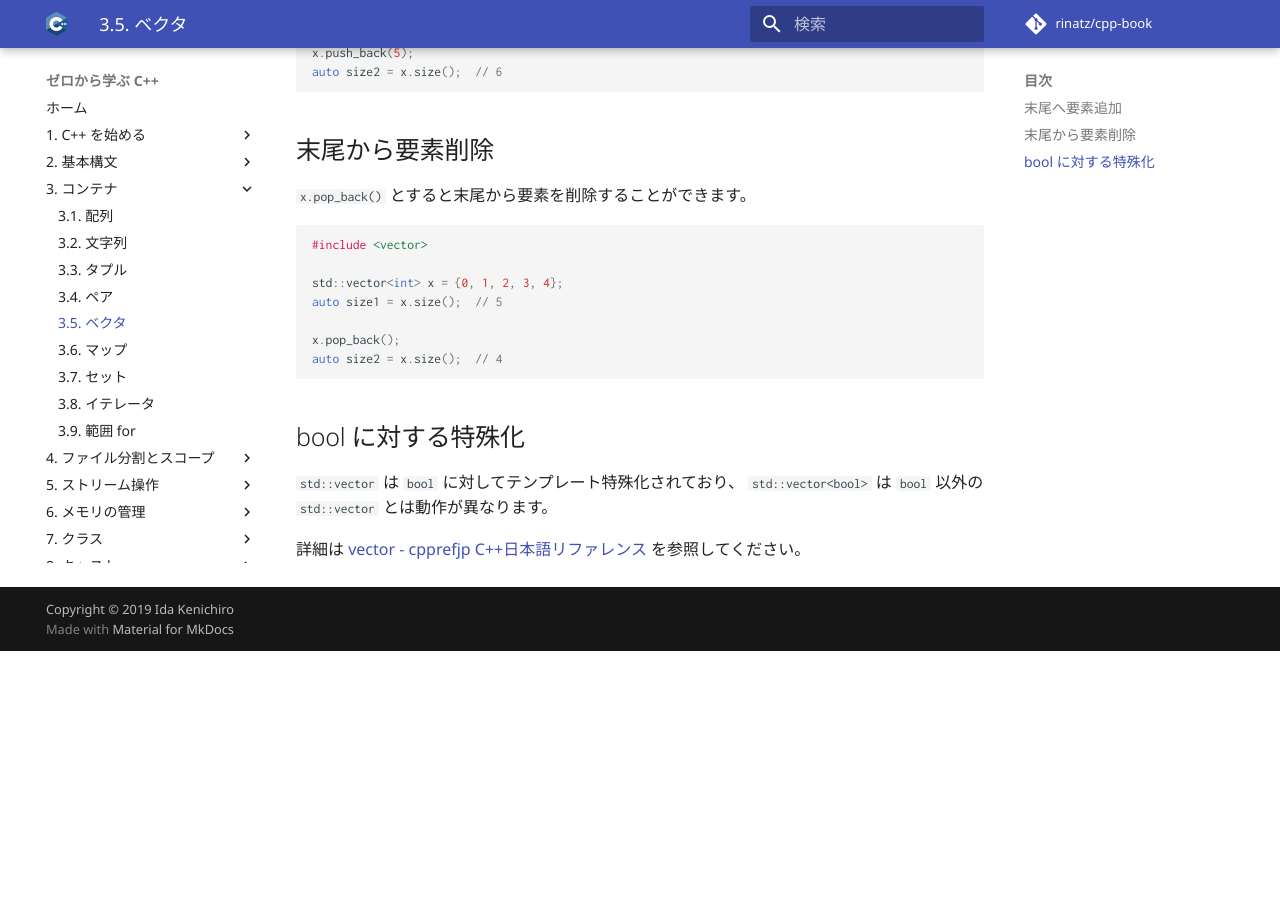
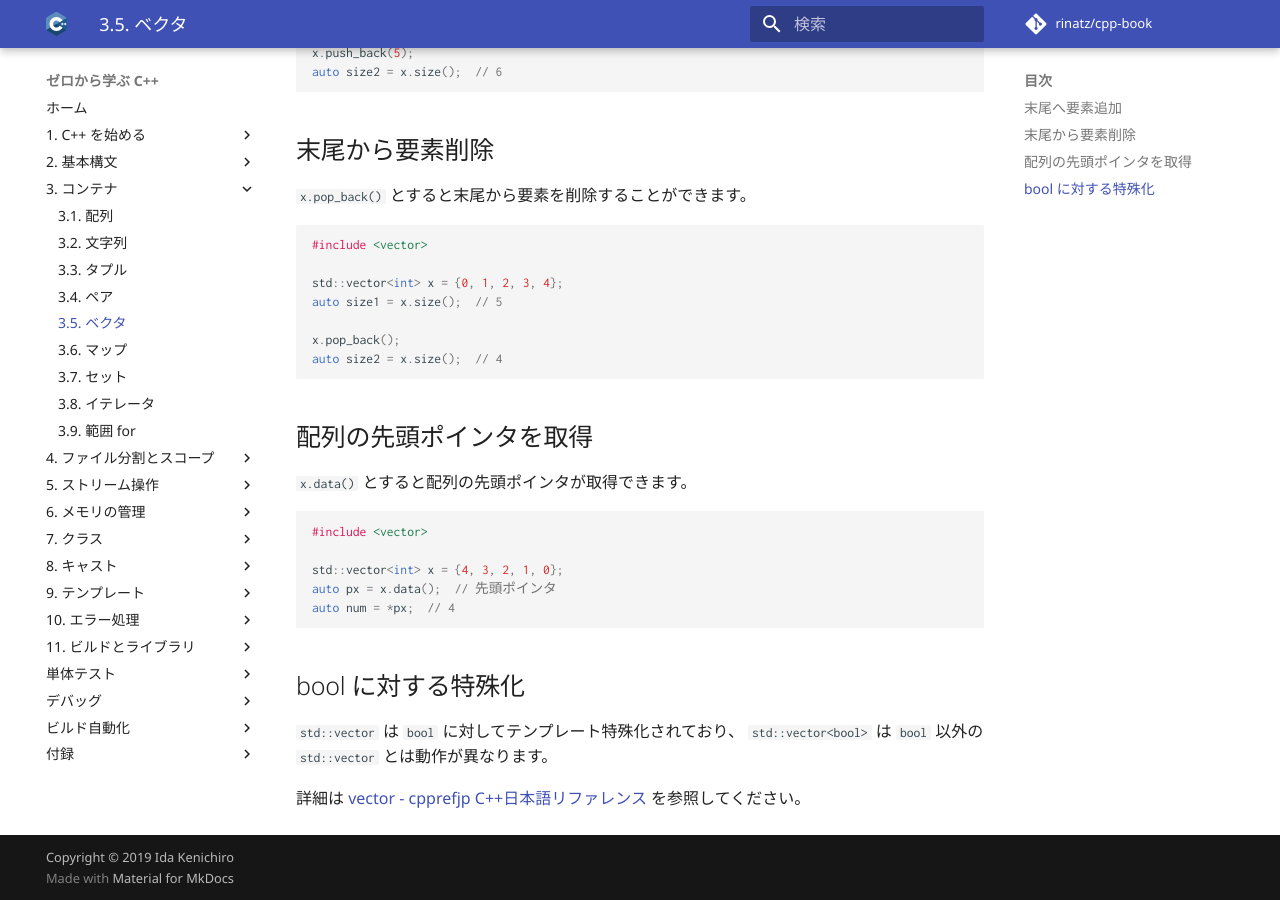
Before and after one commit to rinatz/cpp-book, an MkDocs documentation site: the page built from docs/ch03-05-vectors.md, in a window 1280 px wide and 900 px high, scrolled down 715 px. Built offline with MkDocs 1.6.1 and Material for MkDocs 9.7.7, drawn with Linux system fonts in a browser that asks for light colours; comment, search, counter and statistics services are not loaded; before the commit the page ends 1366 px from its top, so only the background shows below that.

Commit message:
Explain std::vector::data

````diff
--- a/docs/ch03-05-vectors.md
+++ b/docs/ch03-05-vectors.md
@@ -50,6 +50,18 @@ x.pop_back();
 auto size2 = x.size();  // 4
 ```
 
+## 配列の先頭ポインタを取得
+
+`x.data()` とすると配列の先頭ポインタが取得できます。
+
+```cpp
+#include <vector>
+
+std::vector<int> x = {4, 3, 2, 1, 0};
+auto px = x.data();  // 先頭ポインタ
+auto num = *px;  // 4
+```
+
 ## bool に対する特殊化
 
 `std::vector` は `bool` に対してテンプレート特殊化されており、
````
